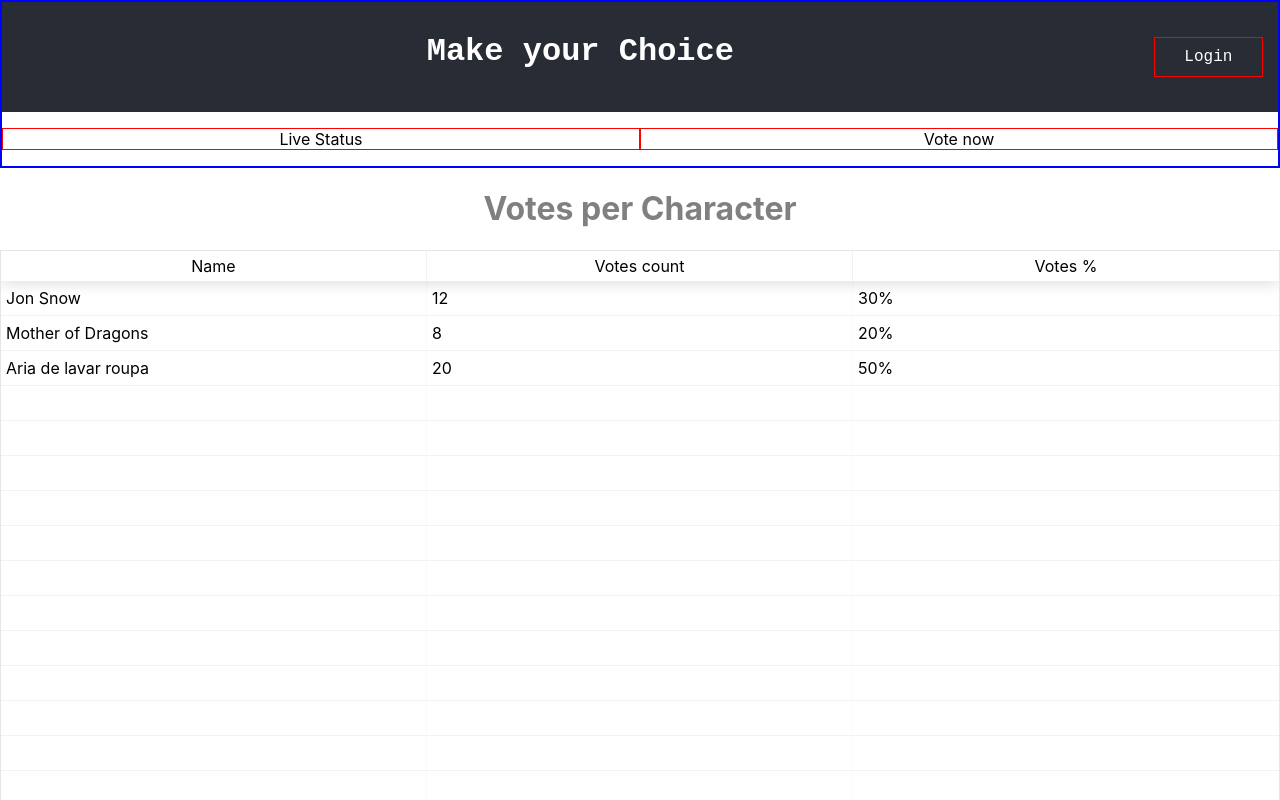
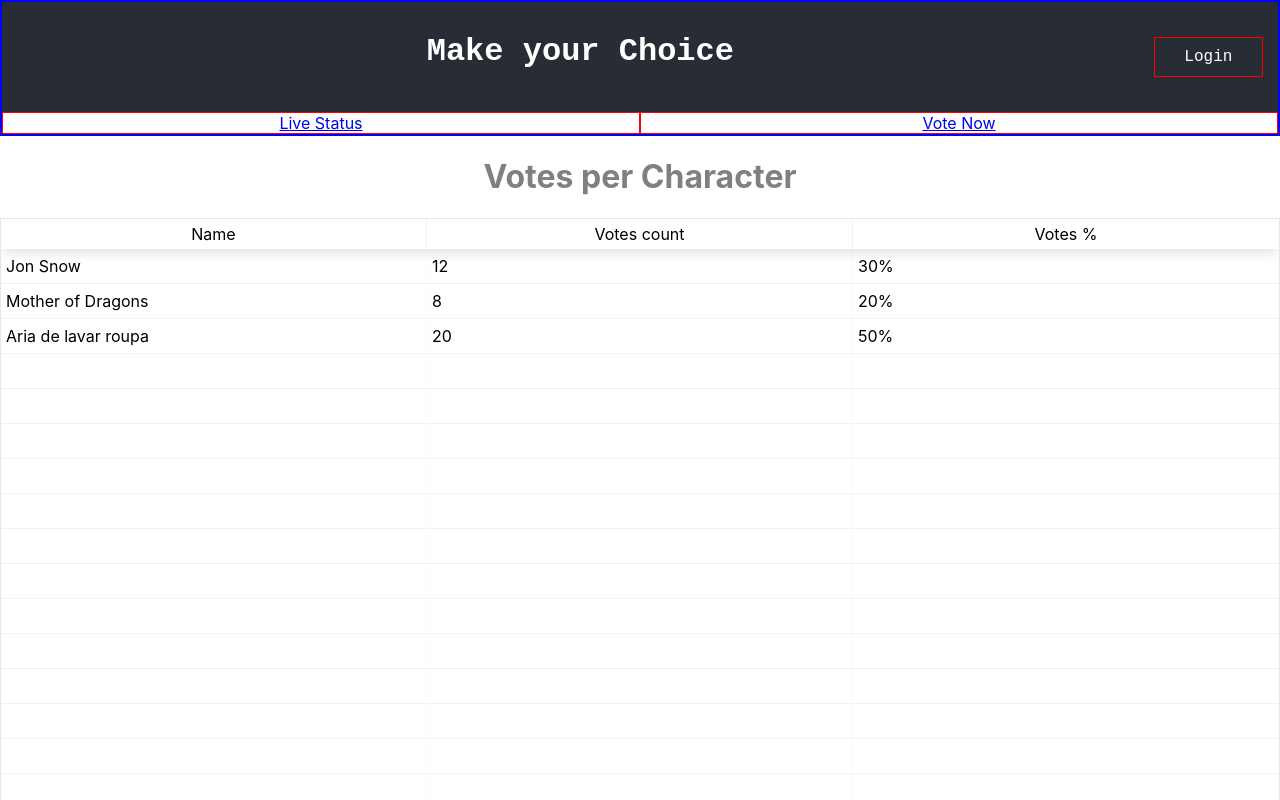
Before and after one commit to nicholasks/make-your-choice, a React (Create React App) app: page / in a window 1280 px wide. Shown: the top 800 px of the page. Built offline with nearby package versions, Linux system fonts and the light colour scheme.

Commit message:
Functional routes for main page and vote page

```diff
--- a/src/containers/Header/index.js
+++ b/src/containers/Header/index.js
@@ -14,8 +14,16 @@ class Header extends Component {
           </Link>
         </header>
         <div style={{display: 'flex', direction: 'row'}}>
-          <p style={pStyle}>Live Status</p>
-          <p style={pStyle}>Vote now</p>
+          <Link
+            to="/"
+            style={pStyle}>
+            Live Status
+          </Link>
+          <Link
+            to="/vote/"
+            style={pStyle}>
+            Vote Now
+          </Link>
         </div>
       </div>
     )
```
